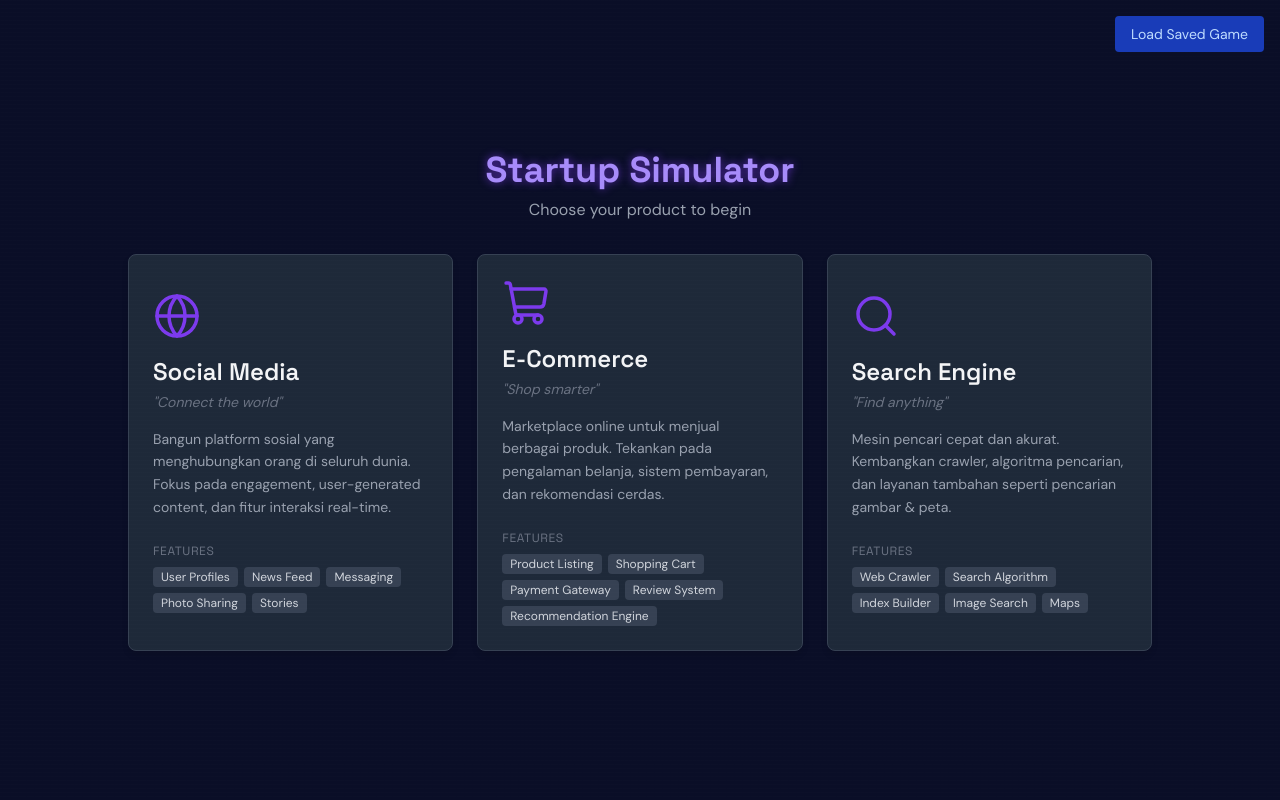
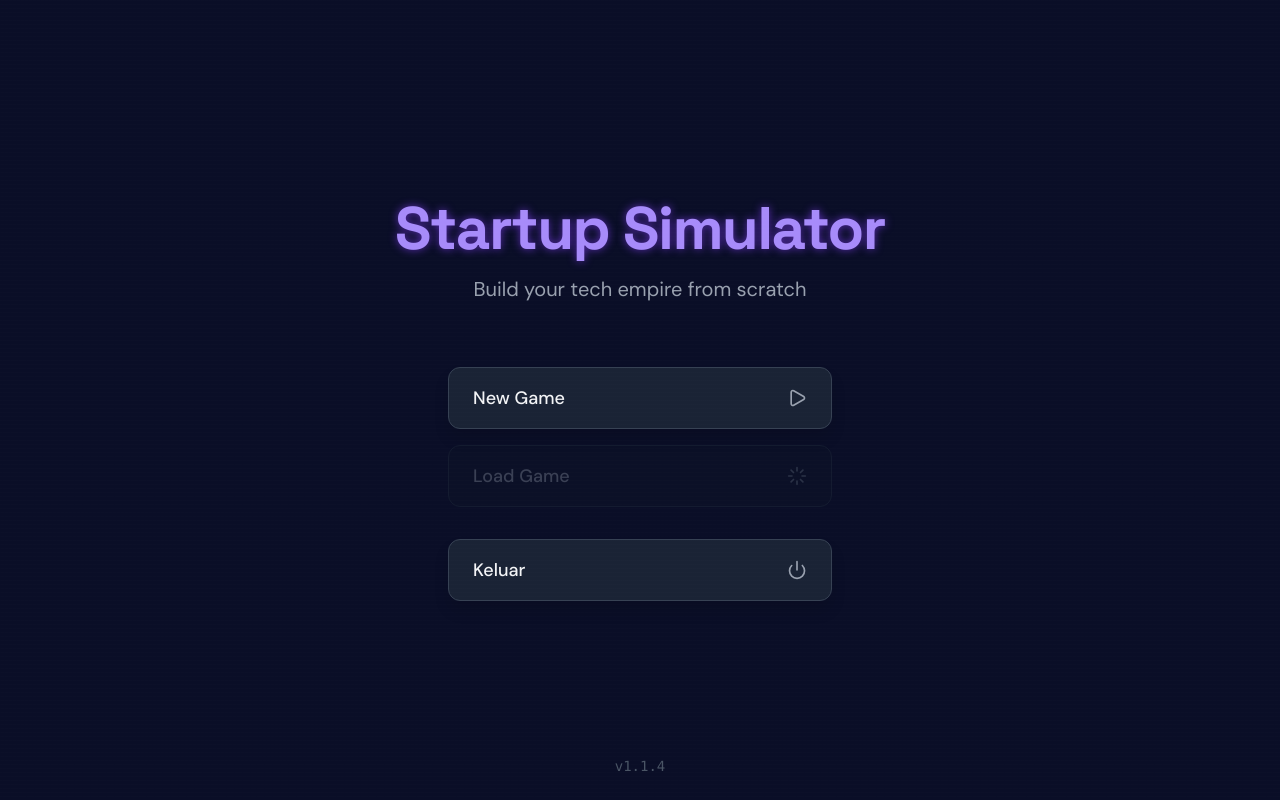
Before and after one commit to Apewww/startup-simulator, a React (Vite) app: page / in a window 1280 px wide. Built offline with nearby package versions, Linux system fonts and the light colour scheme.

Commit message:
feat: add main menu, fix node unequip, complete save/load data, update README

```diff
--- a/src/App.tsx
+++ b/src/App.tsx
@@ -1,5 +1,6 @@
 import { useEffect, useState, useCallback } from 'react';
 import { useGameStore, type Notification } from './store/gameStore';
+import { MainMenu } from './components/MainMenu';
 import { ProductSelect } from './components/ProductSelect';
 import { ServerPanel } from './components/ServerPanel';
 import { DevPanel } from './components/DevPanel';
@@ -12,7 +13,7 @@ import { EmployeesPanel, employeesPanelMeta } from './components/EmployeesPanel'
 import { FeaturesPanel, featuresPanelMeta } from './components/FeaturesPanel';
 import { FinancePanel, financePanelMeta } from './components/FinancePanel';
 import { Server, Skull, CheckCircle, Info, AlertTriangle, XCircle } from 'lucide-react';
-import { saveGame, loadGame } from './systems/saveLoad';
+import { saveGame } from './systems/saveLoad';
 import { db } from './db/gameDB';
 
 function formatCash(n: number): string {
@@ -105,7 +106,7 @@ function ToastContainer() {
 }
 
 function App() {
-  const { isPaused, speed, incrementTick, selectedProduct, devMode, toggleDevMode, isBankrupt } = useGameStore();
+  const { isPaused, speed, incrementTick, selectedProduct, devMode, toggleDevMode, isBankrupt, screen } = useGameStore();
   const [saveMsg, setSaveMsg] = useState('');
 
   useEffect(() => {
@@ -114,25 +115,11 @@ function App() {
     return () => clearInterval(interval);
   }, [isPaused, speed, incrementTick, selectedProduct, isBankrupt]);
 
-  useEffect(() => {
-    if (!selectedProduct) return;
-    const saved = localStorage.getItem('hasSave');
-    if (!saved) return;
-    setSaveMsg('Save file detected — click Load to continue');
-  }, [selectedProduct]);
-
   useAutosave(selectedProduct);
 
   const handleSave = useCallback(async () => {
     await saveGame();
-    localStorage.setItem('hasSave', '1');
     setSaveMsg('Game saved!');
-    setTimeout(() => setSaveMsg(''), 2000);
-  }, []);
-
-  const handleLoad = useCallback(async () => {
-    const ok = await loadGame();
-    setSaveMsg(ok ? 'Game loaded!' : 'No save file found');
     setTimeout(() => setSaveMsg(''), 2000);
   }, []);
 
@@ -140,13 +127,17 @@ function App() {
     return <GameOverScreen />;
   }
 
-  if (!selectedProduct) {
+  if (screen === 'menu') {
+    return <MainMenu />;
+  }
+
+  if (screen === 'select') {
     return <ProductSelect />;
   }
 
   return (
     <div className="scanlines flex flex-col h-screen bg-[#0A0E27] text-gray-100 overflow-hidden">
-      <HudBar onSave={handleSave} onLoad={handleLoad} saveMsg={saveMsg} />
+      <HudBar onSave={handleSave} saveMsg={saveMsg} />
 
       <div className="flex flex-1 min-h-0 relative">
         <Dock />
--- /dev/null
+++ b/src/components/MainMenu.tsx
@@ -0,0 +1,80 @@
+import { useEffect, useState } from 'react';
+import { Power, Play, Loader } from 'lucide-react';
+import { useGameStore } from '../store/gameStore';
+import { hasSavedGame, loadGame } from '../systems/saveLoad';
+import { getCurrentWindow } from '@tauri-apps/api/window';
+
+export function MainMenu() {
+  const setScreen = useGameStore((s) => s.setScreen);
+  const [canLoad, setCanLoad] = useState(false);
+
+  useEffect(() => {
+    hasSavedGame().then(setCanLoad);
+  }, []);
+
+  const handleNewGame = () => {
+    setScreen('select');
+  };
+
+  const handleLoadGame = async () => {
+    if (await loadGame()) {
+      // screen is set to 'playing' internally by loadGame
+    }
+  };
+
+  const handleQuit = () => {
+    try {
+      getCurrentWindow().close().catch(() => window.close());
+    } catch {
+      window.close();
+    }
+  };
+
+  return (
+    <div className="scanlines min-h-screen bg-[#0A0E27] flex flex-col items-center justify-center p-8 text-gray-100">
+      <div className="text-center mb-16 space-y-4">
+        <h1 className="text-6xl font-bold tracking-tight text-[#A78BFA] neon-glow">
+          Startup Simulator
+        </h1>
+        <p className="text-xl text-gray-400 font-light">Build your tech empire from scratch</p>
+      </div>
+
+      <div className="flex flex-col gap-4 w-full max-w-sm">
+        <button
+          onClick={handleNewGame}
+          className="group flex items-center justify-between px-6 py-4 bg-gray-800/80 hover:bg-[#7C3AED]/20 border border-gray-700 hover:border-[#7C3AED] rounded-xl transition-all cursor-pointer shadow-lg hover:shadow-[0_0_20px_#7c3aed40]"
+        >
+          <span className="text-lg font-medium group-hover:text-white transition-colors">New Game</span>
+          <Play className="w-5 h-5 text-gray-400 group-hover:text-[#A78BFA] transition-colors" />
+        </button>
+
+        <button
+          onClick={handleLoadGame}
+          disabled={!canLoad}
+          className={`group flex items-center justify-between px-6 py-4 rounded-xl transition-all border ${
+            canLoad
+              ? 'bg-gray-800/80 hover:bg-[#00FFFF]/10 border-gray-700 hover:border-[#00FFFF] cursor-pointer shadow-lg hover:shadow-[0_0_20px_#00ffff40]'
+              : 'bg-gray-900/50 border-gray-800 opacity-50 cursor-not-allowed'
+          }`}
+        >
+          <span className={`text-lg font-medium ${canLoad ? 'group-hover:text-white transition-colors' : 'text-gray-500'}`}>
+            Load Game
+          </span>
+          <Loader className={`w-5 h-5 ${canLoad ? 'text-gray-400 group-hover:text-[#00FFFF] transition-colors' : 'text-gray-600'}`} />
+        </button>
+
+        <button
+          onClick={handleQuit}
+          className="group flex items-center justify-between px-6 py-4 bg-gray-800/80 hover:bg-red-900/20 border border-gray-700 hover:border-red-500/50 rounded-xl transition-all cursor-pointer shadow-lg hover:shadow-[0_0_20px_#ef444440] mt-4"
+        >
+          <span className="text-lg font-medium group-hover:text-white transition-colors">Keluar</span>
+          <Power className="w-5 h-5 text-gray-400 group-hover:text-red-400 transition-colors" />
+        </button>
+      </div>
+
+      <div className="absolute bottom-6 text-sm text-gray-600 font-mono">
+        v1.1.4
+      </div>
+    </div>
+  );
+}
--- a/src/components/ProductSelect.tsx
+++ b/src/components/ProductSelect.tsx
@@ -1,8 +1,7 @@
-import { useState } from 'react';
+
 import { Globe, ShoppingCart, Search } from 'lucide-react';
 import { PRODUCTS } from '../data/products';
 import { useGameStore } from '../store/gameStore';
-import { loadGame } from '../systems/saveLoad';
 
 const PRODUCT_ICONS: Record<string, typeof Globe> = {
   social_media: Globe,
@@ -12,20 +11,9 @@ const PRODUCT_ICONS: Record<string, typeof Globe> = {
 
 export function ProductSelect() {
   const selectProduct = useGameStore((s) => s.selectProduct);
-  const [loadMsg, setLoadMsg] = useState('');
-
-  const handleLoad = async () => {
-    const ok = await loadGame();
-    setLoadMsg(ok ? 'Game loaded!' : 'No save file found');
-    setTimeout(() => setLoadMsg(''), 2000);
-  };
 
   return (
     <div className="scanlines relative min-h-screen bg-[#0A0E27] text-gray-100 p-8 flex flex-col items-center justify-center">
-      <div className="absolute top-4 right-4">
-        <button onClick={handleLoad} className="px-4 py-2 bg-blue-800 hover:bg-blue-700 text-blue-200 rounded text-sm transition-colors cursor-pointer">Load Saved Game</button>
-        {loadMsg && <span className="ml-2 text-xs text-yellow-300">{loadMsg}</span>}
-      </div>
       <h1 className="text-4xl font-bold mb-2 neon-glow text-[#A78BFA]">Startup Simulator</h1>
       <p className="text-gray-400 mb-8">Choose your product to begin</p>
 
--- a/src/store/gameStore.ts
+++ b/src/store/gameStore.ts
@@ -12,6 +12,7 @@ export const TICKS_PER_MONTH = 30;
 
 export type PanelId = 'employees' | 'features' | 'server' | 'finance';
 export type PanelOpenState = Record<PanelId, boolean>;
+export type GameScreen = 'menu' | 'select' | 'playing';
 
 export interface Notification {
   id: string;
@@ -41,6 +42,8 @@ interface GameState {
   notifications: Notification[];
   isBankrupt: boolean;
   negativeCashMonths: number;
+  screen: GameScreen;
+  setScreen: (screen: GameScreen) => void;
   panelOpen: PanelOpenState;
   panelMinimized: PanelOpenState;
   togglePanel: (id: PanelId) => void;
@@ -64,6 +67,7 @@ interface GameState {
   buyNode: (typeId: NodeTypeId) => void;
   placeNode: (nodeId: string, rackId: string, slotIndex: number) => void;
   sellNode: (rackId: string, slotIndex: number) => void;
+  unequipNode: (rackId: string, slotIndex: number) => void;
   sellRack: (rackId: string) => void;
   rentServer: (type: RentalType) => void;
   cancelRental: (id: string) => void;
@@ -114,11 +118,13 @@ export const useGameStore = create<GameState>((set, get) => ({
   gameLog: [],
   isBankrupt: false,
   negativeCashMonths: 0,
+  screen: 'menu',
   panelOpen: { employees: true, features: false, server: false, finance: false },
   panelMinimized: { employees: false, features: false, server: false, finance: false },
   selectedEmployeeId: null,
   notifications: [],
 
+  setScreen: (screen) => set({ screen }),
   togglePause: () => set((state) => ({ isPaused: !state.isPaused })),
   setSpeed: (speed) => set({ speed }),
 
@@ -265,7 +271,7 @@ export const useGameStore = create<GameState>((set, get) => ({
       id: f.id, name: f.name, level: 0,
       requiredComponents: f.requiredComponents, trafficGenerated: 0,
     }));
-    set({ selectedProduct: productId, features });
+    set({ selectedProduct: productId, features, screen: 'playing' });
   },
 
   buildFeature: (featureId: string) => {
@@ -522,6 +528,25 @@ export const useGameStore = create<GameState>((set, get) => ({
     set({ cash: state.cash + refund, racks: newRacks });
   },
 
+  unequipNode: (rackId: string, slotIndex: number) => {
+    const state = get();
+    const rackIndex = state.racks.findIndex(r => r.id === rackId);
+    if (rackIndex === -1) return;
+
+    const node = state.racks[rackIndex].slots[slotIndex]?.node;
+    if (!node) return;
+
+    const newRacks = state.racks.map((r, idx) => {
+      if (idx !== rackIndex) return r;
+      const newSlots = r.slots.map(s => s.index === slotIndex ? { ...s, node: null } : s);
+      return { ...r, slots: newSlots };
+    });
+
+    get().addLog(`Unequipped ${node.label} from rack slot`);
+    get().addNotification(`Unequipped ${node.label}`, 'info');
+    set({ racks: newRacks, inventoryNodes: [...state.inventoryNodes, node] });
+  },
+
   sellRack: (rackId: string) => {
     const state = get();
     const rack = state.racks.find(r => r.id === rackId);
@@ -681,7 +706,7 @@ export const useGameStore = create<GameState>((set, get) => ({
       employees: [], resources: [], features: [], racks: [], plots: [], rentedServers: [],
       totalSalary: 0, selectedProduct: null, devMode: false,
       inventoryNodes: [], activeView: { type: 'office' }, visitedPlots: [], gameLog: [],
-      isBankrupt: false, negativeCashMonths: 0,
+      isBankrupt: false, negativeCashMonths: 0, screen: 'menu',
       panelOpen: { employees: true, features: false, server: false, finance: false },
       panelMinimized: { employees: false, features: false, server: false, finance: false },
       selectedEmployeeId: null,
--- a/src/systems/saveLoad.ts
+++ b/src/systems/saveLoad.ts
@@ -14,10 +14,16 @@ export async function saveGame(): Promise<void> {
     resources: state.resources,
     features: state.features,
     racks: state.racks,
+    plots: state.plots,
+    rentedServers: state.rentedServers,
+    inventoryNodes: state.inventoryNodes,
+    activeView: state.activeView,
+    visitedPlots: state.visitedPlots,
     totalSalary: state.totalSalary,
     selectedProduct: state.selectedProduct,
     isBankrupt: state.isBankrupt,
     negativeCashMonths: state.negativeCashMonths,
+    screen: state.screen,
   });
 }
 
@@ -34,10 +40,17 @@ export async function loadGame(): Promise<boolean> {
     resources: save.resources,
     features: save.features,
     racks: save.racks,
+    plots: save.plots ?? [],
+    rentedServers: save.rentedServers ?? [],
+    inventoryNodes: save.inventoryNodes ?? [],
+    activeView: save.activeView ?? { type: 'office' },
+    visitedPlots: save.visitedPlots ?? [],
     totalSalary: save.totalSalary,
     selectedProduct: save.selectedProduct,
     isBankrupt: save.isBankrupt,
     negativeCashMonths: save.negativeCashMonths,
+    // Fallback ke 'playing' untuk save lama yang belum punya field screen
+    screen: save.screen ?? 'playing',
   });
 
   return true;
```
Also changed, not shown: src/components/HudBar.tsx (+2 -6 lines), src/components/ServerRoomView.tsx (+3 -29 lines), src/db/gameDB.ts (+11 -5 lines), 2 other files (tests, documents, lock files or other folders).
